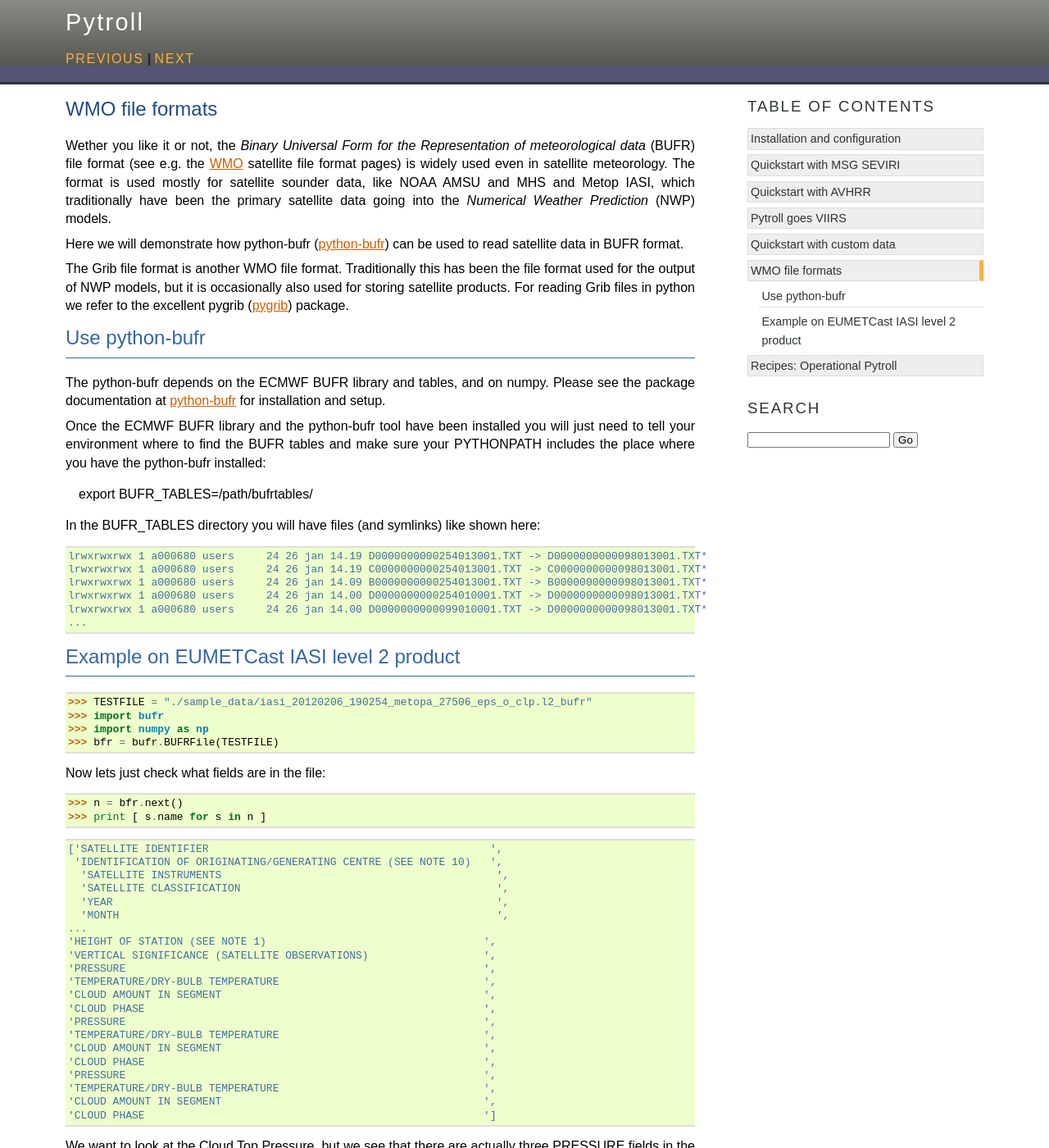
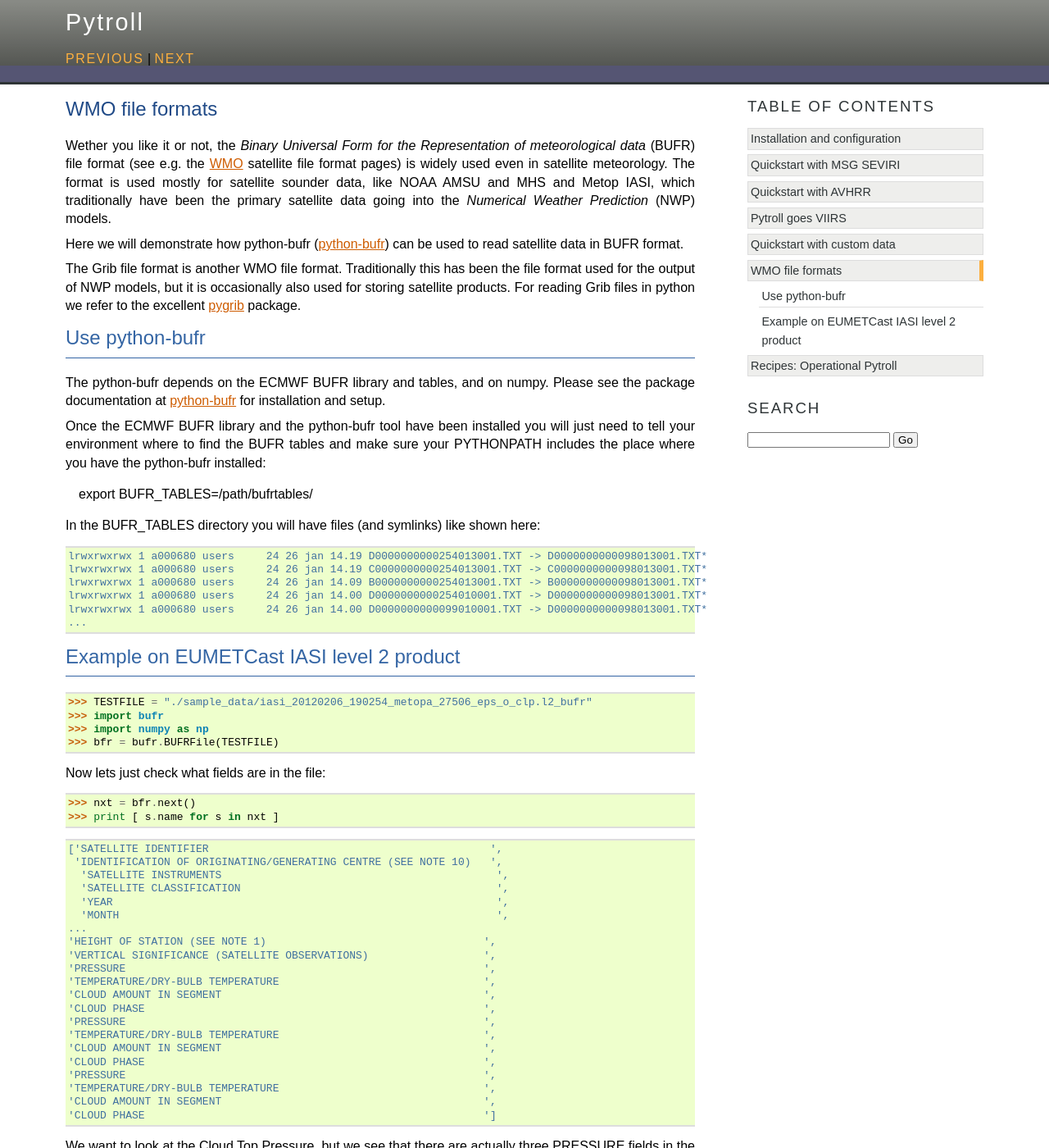
Before and after one commit to pytroll/pytroll, a Sphinx documentation site: the page built from web/source/quickstart_bufr.rst, in a window 1280 px wide and 1400 px high. Shown: the whole window at 82% size. Built offline with Sphinx 7.4.7, drawn with Linux system fonts in a browser that asks for light colours; formulas are drawn with MathJax 3; some of the changed text lies outside the part shown.

Commit message:
minor editorial in the BUFR example part

```diff
--- a/web/source/quickstart_bufr.rst
+++ b/web/source/quickstart_bufr.rst
@@ -14,8 +14,8 @@
 
 The Grib file format is another WMO file format. Traditionally this has been the
 file format used for the output of NWP models, but it is occasionally also used for storing
-satellite products. For reading Grib files in python we refer to the excellent pygrib
-(pygrib_) package.
+satellite products. For reading Grib files in python we refer to the excellent
+pygrib_ package.
 
 
 
@@ -56,8 +56,8 @@
 
 Now lets just check what fields are in the file:
 
-    >>> n = bfr.next()
-    >>> print [ s.name for s in n ]
+    >>> nxt = bfr.next()
+    >>> print [ s.name for s in nxt ]
 
 .. code-block:: ini
 
@@ -89,15 +89,15 @@
 and cointing the fields in the above name list gives that the pressure fields are located
 at index 32, 36 and 40. Lets see what they contain:
 
-    >>> print len(n)
+    >>> print len(nxt)
     44
-    >>> print n[32].name
+    >>> print nxt[32].name
     'PRESSURE                                                        '
-    >>> print n[32].data.min(), n[32].data.max()
+    >>> print nxt[32].data.min(), nxt[32].data.max()
     (14376.0, 1.7e+38)
-    >>> print n[36].data.min(), n[36].data.max()
+    >>> print nxt[36].data.min(), nxt[36].data.max()
     (1.7e+38, 1.7e+38)
-    >>> print n[40].data.min(), n[40].data.max()
+    >>> print nxt[40].data.min(), nxt[40].data.max()
     (1.7e+38, 1.7e+38)
 
 
```
